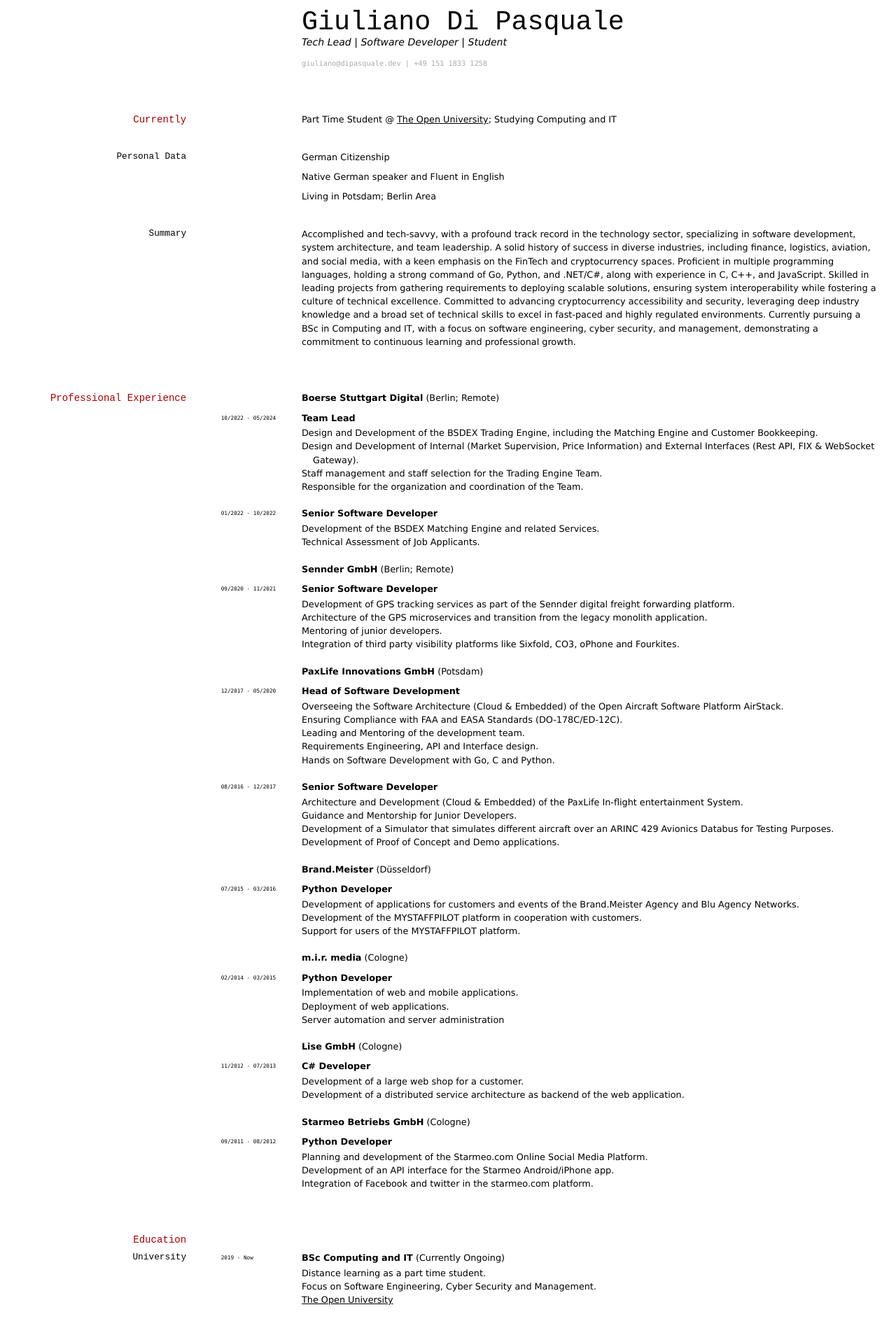
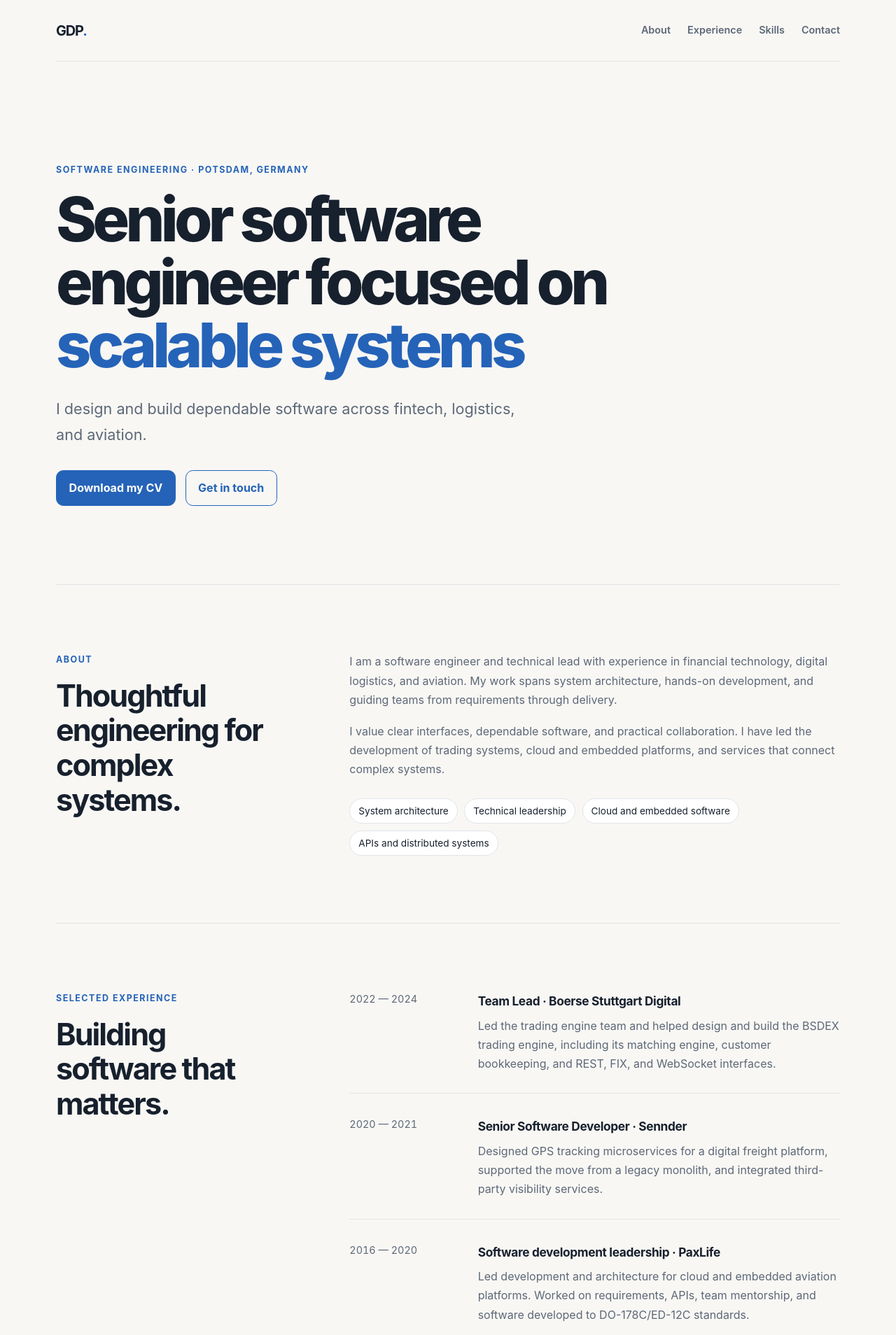
Before and after one commit to Nooby/nooby.github.io, a Jekyll site: the page built from index.md, in a window 1280 px wide. Shown: the top 1908 px of the page at 70% size. Built offline with Jekyll 4.4.1, drawn with Linux system fonts in a browser that asks for light colours; some of the changed text lies outside the part shown.

Commit message:
Build personal portfolio site
Co-authored-by: Copilot App <223556219+Copilot@users.noreply.github.com>

```diff
--- a/_config.yml
+++ b/_config.yml
@@ -1,13 +1,11 @@
 # Setup
-title:            GDP Blog
-tagline:          'Programming & Study'
-description:      'Personal Blog of Giuliano Di Pasquale; Occasional Blog posts about Programming'
+title:            Giuliano Di Pasquale
+tagline:          'Software engineer | Systems architecture & technical leadership'
+description:      'Senior software engineer focused on scalable systems across fintech, logistics, and aviation.'
 url:              https://dipasquale.dev
 baseurl:          '/'
-paginate:         5
 markdown: kramdown
 style: kjhealy
-#style: davewhipp
 
 # About and contact
 author:
--- /dev/null
+++ b/_layouts/portfolio.html
@@ -0,0 +1,31 @@
+<!doctype html>
+<html lang="en">
+<head>
+  <meta charset="utf-8">
+  <meta name="viewport" content="width=device-width, initial-scale=1">
+  <meta name="description" content="{{ page.description | default: site.description | escape }}">
+  <meta name="theme-color" content="#f8f7f4">
+  <title>{% if page.title and page.title != "Home" %}{{ page.title | escape }} | {% endif %}{{ site.title | escape }}</title>
+  {% include _ga.html %}
+  <link rel="stylesheet" href="{{ '/media/portfolio.css' | relative_url }}">
+</head>
+<body>
+  <a class="skip-link" href="#main">Skip to content</a>
+  <header class="site-header">
+    <a class="site-header__brand" href="{{ '/' | relative_url }}" aria-label="Giuliano Di Pasquale home">GDP<span>.</span></a>
+    <nav aria-label="Main navigation">
+      <a href="{{ '/' | relative_url }}#about">About</a>
+      <a href="{{ '/' | relative_url }}#experience">Experience</a>
+      <a href="{{ '/' | relative_url }}#skills">Skills</a>
+      <a href="{{ '/' | relative_url }}#contact">Contact</a>
+    </nav>
+  </header>
+  <main id="main">
+    {{ content }}
+  </main>
+  <footer class="site-footer">
+    <p>Giuliano Di Pasquale · Potsdam, Germany</p>
+    <a href="{{ '/' | relative_url }}#home">Back to top ↑</a>
+  </footer>
+</body>
+</html>
--- a/index.md
+++ b/index.md
@@ -1,165 +1,123 @@
 ---
-layout: cv
-title: Giuliano Di Pasquale - CV EN
+layout: portfolio
+title: Home
+description: Senior software engineer focused on scalable systems across fintech, logistics, and aviation.
 ---
-# Giuliano Di Pasquale
-Tech Lead | Software Developer | Student
 
-<div id="webaddress">
-  <a href="mailto:giuliano@dipasquale.dev">giuliano@dipasquale.dev</a>
-| <a href="tel:+4915118331258">+49 151 1833 1258</a>
-</div>
+<section class="hero" id="home" aria-labelledby="hero-title">
+  <p class="eyebrow">Software engineering · Potsdam, Germany</p>
+  <h1 id="hero-title">Senior software engineer focused on <span>scalable systems</span></h1>
+  <p class="hero__summary">I design and build dependable software across fintech, logistics, and aviation.</p>
+  <div class="actions">
+    <a class="button button--primary" href="{{ '/docs/CV_EN.pdf' | relative_url }}">Download my CV</a>
+    <a class="button button--secondary" href="#contact">Get in touch</a>
+  </div>
+</section>
 
+<section class="section" id="about" aria-labelledby="about-title">
+  <div class="section__heading">
+    <p class="eyebrow">About</p>
+    <h2 id="about-title">Thoughtful engineering for complex systems.</h2>
+  </div>
+  <div class="section__body">
+    <p>I am a software engineer and technical lead with experience in financial technology, digital logistics, and aviation. My work spans system architecture, hands-on development, and guiding teams from requirements through delivery.</p>
+    <p>I value clear interfaces, dependable software, and practical collaboration. I have led the development of trading systems, cloud and embedded platforms, and services that connect complex systems.</p>
+    <ul class="tag-list" aria-label="Areas of focus">
+      <li>System architecture</li>
+      <li>Technical leadership</li>
+      <li>Cloud and embedded software</li>
+      <li>APIs and distributed systems</li>
+    </ul>
+  </div>
+</section>
 
-## Currently
+<section class="section section--tinted" id="experience" aria-labelledby="experience-title">
+  <div class="section__heading">
+    <p class="eyebrow">Selected experience</p>
+    <h2 id="experience-title">Building software that matters.</h2>
+  </div>
+  <div class="section__body timeline">
+    <article class="timeline__item">
+      <p class="timeline__date">2022 — 2024</p>
+      <div>
+        <h3>Team Lead · Boerse Stuttgart Digital</h3>
+        <p>Led the trading engine team and helped design and build the BSDEX trading engine, including its matching engine, customer bookkeeping, and REST, FIX, and WebSocket interfaces.</p>
+      </div>
+    </article>
+    <article class="timeline__item">
+      <p class="timeline__date">2020 — 2021</p>
+      <div>
+        <h3>Senior Software Developer · Sennder</h3>
+        <p>Designed GPS tracking microservices for a digital freight platform, supported the move from a legacy monolith, and integrated third-party visibility services.</p>
+      </div>
+    </article>
+    <article class="timeline__item">
+      <p class="timeline__date">2016 — 2020</p>
+      <div>
+        <h3>Software development leadership · PaxLife</h3>
+        <p>Led development and architecture for cloud and embedded aviation platforms. Worked on requirements, APIs, team mentorship, and software developed to DO-178C/ED-12C standards.</p>
+      </div>
+    </article>
+    <article class="timeline__item">
+      <p class="timeline__date">2011 — 2016</p>
+      <div>
+        <h3>Software developer · Starmeo, Lise, m.i.r. media, Brand.Meister</h3>
+        <p>Built web, mobile, and distributed services in Python and C#, including customer applications, an online shop, and social platform integrations.</p>
+      </div>
+    </article>
+  </div>
+</section>
 
-Part Time Student @ [The Open University](http://open.ac.uk/); Studying Computing and IT
+<section class="section" id="skills" aria-labelledby="skills-title">
+  <div class="section__heading">
+    <p class="eyebrow">Skills</p>
+    <h2 id="skills-title">A broad engineering toolkit.</h2>
+  </div>
+  <div class="section__body skills-grid">
+    <article class="skill-card">
+      <h3>Languages</h3>
+      <p>Go, Python, C, C++, C#, VB.NET, JavaScript, Clojure</p>
+    </article>
+    <article class="skill-card">
+      <h3>Systems</h3>
+      <p>Cloud and embedded systems, microservices, APIs, trading systems, safety-critical software</p>
+    </article>
+    <article class="skill-card">
+      <h3>Data and messaging</h3>
+      <p>PostgreSQL, SQLite, MySQL, MSSQL, MongoDB, Redis, RabbitMQ, ZeroMQ, Kafka</p>
+    </article>
+    <article class="skill-card">
+      <h3>Tools and frameworks</h3>
+      <p>Kubernetes, Docker, Flask, Django, ASP.NET MVC, go-chi</p>
+    </article>
+  </div>
+</section>
 
-### Personal Data
+<section class="section section--tinted" id="education" aria-labelledby="education-title">
+  <div class="section__heading">
+    <p class="eyebrow">Education</p>
+    <h2 id="education-title">Learning through practice and study.</h2>
+  </div>
+  <div class="section__body education-list">
+    <article>
+      <h3>BSc Computing and IT</h3>
+      <p>The Open University · Software engineering, cyber security, and management</p>
+    </article>
+    <article>
+      <h3>IT Specialist for Application Development</h3>
+      <p>Vocational training in application development</p>
+    </article>
+  </div>
+</section>
 
-German Citizenship
-
-Native German speaker and Fluent in English
-
-Living in Potsdam; Berlin Area
-
-### Summary
-
-Accomplished and tech-savvy, with a profound track record in the technology sector, specializing in software development,
-system architecture, and team leadership. A solid history of success in diverse industries, including finance, logistics, aviation, and social media, with a keen emphasis on the FinTech and cryptocurrency spaces. Proficient in multiple programming languages, holding a strong command of Go, Python, and .NET/C#, along with experience in C, C++, and JavaScript. Skilled in leading projects from gathering requirements to deploying scalable solutions, ensuring system interoperability while fostering a culture of technical excellence. Committed to advancing cryptocurrency accessibility and security, leveraging deep industry knowledge and a broad set of technical skills to excel in fast-paced and highly regulated environments.
-Currently pursuing a BSc in Computing and IT, with a focus on software engineering, cyber security, and management, demonstrating a commitment to continuous learning and professional growth.
-
-## Professional Experience
-
-__Boerse Stuttgart Digital__ (Berlin; Remote)
-
-`10/2022 - 05/2024`
-__Team Lead__
-
-- Design and Development of the BSDEX Trading Engine, including the Matching Engine and Customer Bookkeeping.
-- Design and Development of Internal (Market Supervision, Price Information) and External Interfaces (Rest API, FIX & WebSocket Gateway).
-- Staff management and staff selection for the Trading Engine Team.
-- Responsible for the organization and coordination of the Team.
-
-`01/2022 - 10/2022`
-__Senior Software Developer__
-
-- Development of the BSDEX Matching Engine and related Services.
-- Technical Assessment of Job Applicants.
-
-__Sennder GmbH__ (Berlin; Remote)
-
-`09/2020 - 11/2021`
-__Senior Software Developer__
-
-- Development of GPS tracking services as part of the Sennder digital freight forwarding platform.
-- Architecture of the GPS microservices and transition from the legacy monolith application.
-- Mentoring of junior developers.
-- Integration of third party visibility platforms like Sixfold, CO3, oPhone and Fourkites.
-
-__PaxLife Innovations GmbH__ (Potsdam)
-
-`12/2017 - 05/2020`
-__Head of Software Development__
-
-- Overseeing the Software Architecture (Cloud & Embedded) of the Open Aircraft Software Platform AirStack.
-- Ensuring Compliance with FAA and EASA Standards (DO-178C/ED-12C).
-- Leading and Mentoring of the development team.
-- Requirements Engineering, API and Interface design.
-- Hands on Software Development with Go, C and Python.
-
-`08/2016 - 12/2017`
-__Senior Software Developer__
-
-- Architecture and Development (Cloud & Embedded) of the PaxLife In-flight entertainment System.
-- Guidance and Mentorship for Junior Developers.
-- Development of a Simulator that simulates different aircraft over an ARINC 429 Avionics Databus for Testing Purposes.
-- Development of Proof of Concept and Demo applications.
-
-__Brand.Meister__ (Düsseldorf)
-
-`07/2015 - 03/2016`
-__Python Developer__
-
-- Development of applications for customers and events of the Brand.Meister Agency and Blu Agency Networks.
-- Development of the MYSTAFFPILOT platform in cooperation with customers.
-- Support for users of the MYSTAFFPILOT platform.
-
-__m.i.r. media__ (Cologne)
-
-`02/2014 - 03/2015`
-__Python Developer__
-
-- Implementation of web and mobile applications.
-- Deployment of web applications.
-- Server automation and server administration
-
-__Lise GmbH__ (Cologne)
-
-`11/2012 - 07/2013`
-__C# Developer__
-
-- Development of a large web shop for a customer.
-- Development of a distributed service architecture as backend of the web application.
-
-__Starmeo Betriebs GmbH__ (Cologne)
-
-`09/2011 - 08/2012`
-__Python Developer__
-
-- Planning and development of the Starmeo.com Online Social Media Platform.
-- Development of an API interface for the Starmeo Android/iPhone app.
-- Integration of Facebook and twitter in the starmeo.com platform.
-
-## Education
-
-### University
-
-`2019 - Now`
-__BSc Computing and IT__ (Currently Ongoing)
-- Distance learning as a part time student.
-- Focus on Software Engineering, Cyber Security and Management.
-- [The Open University](http://open.ac.uk/)
-
-### Apprenticeship
-
-- __Fachinformatiker Fachrichtung Anwendungsentwicklung__
-- (IT Specialist for Application Development)
-
-`2009 - 2011`
-__prosozial GmbH__ (Koblenz)
-
-`2008 - 2009`
-__CompuMaster GmbH__ (Emmelshausen)
-
-### School
-
-`2006 - 2008`
-__BBS Montabaur__
-- Focus on Economics and Management
-
-`2003 - 2006`
-__Regionalschule__
-
-`2000 - 2003`
-__Gymnasium Birkenfeld__
-
-`1996 - 2000`
-__Grundschule Birkenfeld__
-
-## Technologies
-
-`Language`
-Go, Python 2 & 3, C/C++, C#, VB.Net, JavaScript, Clojure
-
-`Database`
-PostgreSQL, SQLite, MySQL, MSSQL, MongoDB, Redis
-
-`Message Queue`
-RabbitMQ, ZeroMQ, Kafka
-
-`Web Framework`
-go-chi, Flask, Django, ASP.Net MVC
-
-`DevOps`
-Kubernetes, Docker
+<section class="section contact" id="contact" aria-labelledby="contact-title">
+  <div class="section__heading">
+    <p class="eyebrow">Contact</p>
+    <h2 id="contact-title">Have a project or role in mind?</h2>
+  </div>
+  <div class="section__body">
+    <p>I welcome conversations about software engineering, technical leadership, and consulting work.</p>
+    <a class="contact__email" href="mailto:giuliano@dipasquale.dev">giuliano@dipasquale.dev</a>
+    <p class="contact__links"><a href="https://github.com/Nooby">GitHub</a><span aria-hidden="true">·</span><a href="{{ '/docs/CV_EN.pdf' | relative_url }}">Download CV</a></p>
+  </div>
+</section>
--- /dev/null
+++ b/media/portfolio.css
@@ -0,0 +1,384 @@
+:root {
+  color-scheme: light;
+  --color-bg: #f8f7f4;
+  --color-surface: #fff;
+  --color-text: #17202d;
+  --color-muted: #5d6877;
+  --color-accent: #2563b8;
+  --color-accent-hover: #174d98;
+  --color-border: #e1e4e8;
+  --color-tint: #f0f2f4;
+  --content-width: 70rem;
+  --radius: 0.65rem;
+}
+
+* {
+  box-sizing: border-box;
+}
+
+html {
+  scroll-behavior: smooth;
+  scroll-padding-top: 6rem;
+}
+
+body {
+  margin: 0;
+  background: var(--color-bg);
+  color: var(--color-text);
+  font-family: -apple-system, BlinkMacSystemFont, "Segoe UI", sans-serif;
+  font-size: 1rem;
+  line-height: 1.7;
+  -webkit-font-smoothing: antialiased;
+}
+
+a {
+  color: var(--color-accent);
+  text-underline-offset: 0.2em;
+}
+
+a:hover {
+  color: var(--color-accent-hover);
+}
+
+a:focus-visible {
+  outline: 3px solid var(--color-accent);
+  outline-offset: 4px;
+}
+
+.skip-link {
+  position: absolute;
+  z-index: 2;
+  top: 1rem;
+  left: 1rem;
+  padding: 0.5rem 0.75rem;
+  transform: translateY(-200%);
+  border-radius: var(--radius);
+  background: var(--color-surface);
+}
+
+.skip-link:focus {
+  transform: translateY(0);
+}
+
+.site-header,
+main,
+.site-footer {
+  width: min(calc(100% - 3rem), var(--content-width));
+  margin-inline: auto;
+}
+
+.site-header {
+  display: flex;
+  min-height: 5.5rem;
+  align-items: center;
+  justify-content: space-between;
+  gap: 2rem;
+  border-bottom: 1px solid var(--color-border);
+}
+
+.site-header__brand {
+  color: var(--color-text);
+  font-size: 1.25rem;
+  font-weight: 750;
+  letter-spacing: -0.06em;
+  text-decoration: none;
+}
+
+.site-header__brand span,
+.hero h1 span {
+  color: var(--color-accent);
+}
+
+.site-header nav {
+  display: flex;
+  flex-wrap: wrap;
+  justify-content: flex-end;
+  gap: 1.5rem;
+}
+
+.site-header nav a,
+.site-footer a {
+  color: var(--color-muted);
+  font-size: 0.9rem;
+  font-weight: 600;
+  text-decoration: none;
+}
+
+.site-header nav a:hover,
+.site-footer a:hover {
+  color: var(--color-accent);
+}
+
+.hero {
+  max-width: 54rem;
+  padding-block: clamp(5rem, 12vw, 9rem) clamp(4rem, 9vw, 7rem);
+}
+
+.eyebrow {
+  margin: 0 0 1rem;
+  color: var(--color-accent);
+  font-size: 0.78rem;
+  font-weight: 750;
+  letter-spacing: 0.12em;
+  text-transform: uppercase;
+}
+
+.hero h1 {
+  max-width: 14ch;
+  margin: 0;
+  font-size: clamp(2.7rem, 7vw, 5.5rem);
+  font-weight: 760;
+  letter-spacing: -0.065em;
+  line-height: 1.02;
+}
+
+.hero__summary {
+  max-width: 42rem;
+  margin: 1.75rem 0 0;
+  color: var(--color-muted);
+  font-size: clamp(1.1rem, 2vw, 1.35rem);
+}
+
+.actions {
+  display: flex;
+  flex-wrap: wrap;
+  gap: 0.85rem;
+  margin-top: 2rem;
+}
+
+.button {
+  display: inline-flex;
+  min-height: 3rem;
+  align-items: center;
+  justify-content: center;
+  padding: 0.7rem 1.1rem;
+  border: 1px solid var(--color-accent);
+  border-radius: var(--radius);
+  font-weight: 700;
+  text-decoration: none;
+  transition: background-color 160ms ease, color 160ms ease, border-color 160ms ease;
+}
+
+.button--primary {
+  background: var(--color-accent);
+  color: #fff;
+}
+
+.button--primary:hover {
+  border-color: var(--color-accent-hover);
+  background: var(--color-accent-hover);
+  color: #fff;
+}
+
+.button--secondary {
+  background: transparent;
+  color: var(--color-accent);
+}
+
+.button--secondary:hover {
+  background: var(--color-surface);
+}
+
+.section {
+  display: grid;
+  grid-template-columns: minmax(12rem, 0.8fr) minmax(0, 1.7fr);
+  gap: clamp(2rem, 7vw, 6rem);
+  padding-block: clamp(3.5rem, 8vw, 6rem);
+  border-top: 1px solid var(--color-border);
+}
+
+.section--tinted {
+  position: relative;
+  isolation: isolate;
+}
+
+.section--tinted::before {
+  position: absolute;
+  z-index: -1;
+  inset-inline: calc((100vw - min(100vw - 3rem, var(--content-width))) / -2);
+  background: var(--color-tint);
+  content: "";
+}
+
+.section__heading h2 {
+  max-width: 14ch;
+  margin: 0;
+  font-size: clamp(1.8rem, 3.5vw, 2.7rem);
+  letter-spacing: -0.045em;
+  line-height: 1.15;
+}
+
+.section__body {
+  color: var(--color-muted);
+}
+
+.section__body > :first-child {
+  margin-top: 0;
+}
+
+.section__body > :last-child {
+  margin-bottom: 0;
+}
+
+.section__body p {
+  margin-block: 0 1.1rem;
+}
+
+.tag-list {
+  display: flex;
+  flex-wrap: wrap;
+  gap: 0.6rem;
+  margin: 1.75rem 0 0;
+  padding: 0;
+  list-style: none;
+}
+
+.tag-list li {
+  padding: 0.35rem 0.75rem;
+  border: 1px solid var(--color-border);
+  border-radius: 999px;
+  background: var(--color-surface);
+  color: var(--color-text);
+  font-size: 0.85rem;
+}
+
+.timeline {
+  display: grid;
+  gap: 2rem;
+}
+
+.timeline__item {
+  display: grid;
+  grid-template-columns: minmax(7rem, 0.55fr) minmax(0, 1.7fr);
+  gap: 1rem;
+  padding-bottom: 1.75rem;
+  border-bottom: 1px solid var(--color-border);
+}
+
+.timeline__item:last-child {
+  padding-bottom: 0;
+  border-bottom: 0;
+}
+
+.timeline__date {
+  margin: 0;
+  color: var(--color-muted);
+  font-size: 0.9rem;
+  font-variant-numeric: tabular-nums;
+}
+
+.timeline h3,
+.skill-card h3,
+.education-list h3 {
+  margin: 0 0 0.45rem;
+  color: var(--color-text);
+  font-size: 1.08rem;
+  letter-spacing: -0.02em;
+}
+
+.timeline__item div p,
+.skill-card p,
+.education-list p {
+  margin: 0;
+}
+
+.skills-grid {
+  display: grid;
+  grid-template-columns: repeat(2, minmax(0, 1fr));
+  gap: 1rem;
+}
+
+.skill-card {
+  padding: 1.3rem;
+  border: 1px solid var(--color-border);
+  border-radius: var(--radius);
+  background: var(--color-surface);
+}
+
+.education-list {
+  display: grid;
+  gap: 1.5rem;
+}
+
+.contact {
+  padding-bottom: clamp(4rem, 9vw, 7rem);
+}
+
+.contact__email {
+  display: inline-block;
+  margin-block: 0.5rem 1rem;
+  font-size: clamp(1.2rem, 3vw, 1.65rem);
+  font-weight: 700;
+}
+
+.contact__links {
+  display: flex;
+  flex-wrap: wrap;
+  gap: 0.75rem;
+}
+
+.site-footer {
+  display: flex;
+  justify-content: space-between;
+  gap: 1rem;
+  padding-block: 1.5rem 2.5rem;
+  border-top: 1px solid var(--color-border);
+}
+
+.site-footer p {
+  margin: 0;
+  color: var(--color-muted);
+  font-size: 0.9rem;
+}
+
+@media (max-width: 700px) {
+  .site-header,
+  main,
+  .site-footer {
+    width: min(calc(100% - 2rem), var(--content-width));
+  }
+
+  .site-header {
+    min-height: auto;
+    align-items: flex-start;
+    flex-direction: column;
+    gap: 0.65rem;
+    padding-block: 1rem;
+  }
+
+  .site-header nav {
+    justify-content: flex-start;
+    gap: 0.55rem 1rem;
+  }
+
+  .section {
+    grid-template-columns: 1fr;
+    gap: 1.5rem;
+  }
+
+  .timeline__item {
+    grid-template-columns: 1fr;
+    gap: 0.35rem;
+  }
+
+  .skills-grid {
+    grid-template-columns: 1fr;
+  }
+
+  .site-footer {
+    align-items: flex-start;
+    flex-direction: column;
+  }
+}
+
+@media (prefers-reduced-motion: reduce) {
+  html {
+    scroll-behavior: auto;
+  }
+
+  *,
+  *::before,
+  *::after {
+    transition-duration: 0.01ms !important;
+  }
+}
```
Also changed, not shown: 404.md (+4 -3 lines), test/portfolio_test.rb (added, +41 -0 lines).
